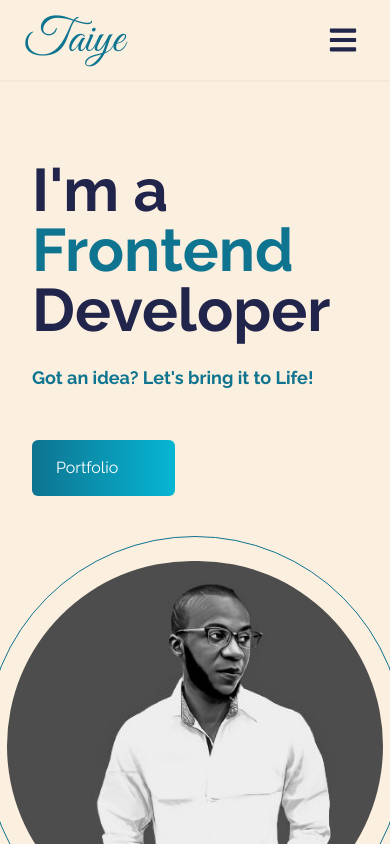
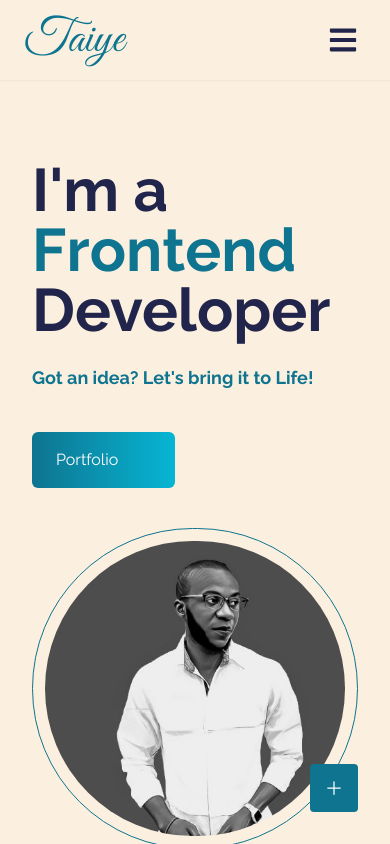
Before and after one commit to TeeAkinlade/My_PORTFOLIO, a React (Vite) app: page / in a window 390 px wide. Shown: the top 844 px of the page. Built offline with nearby package versions, Linux system fonts and the light colour scheme; some icons are missing.

Commit message:
changes to components

```diff
--- /dev/null
+++ b/src/components/FABs.jsx
@@ -0,0 +1,86 @@
+import { FaGithub, FaLinkedin } from 'react-icons/fa'
+import { GrMail } from 'react-icons/gr'
+import { BsFillPersonLinesFill } from 'react-icons/bs'
+
+export default function FABs() {
+    const links = [
+        {
+            id: 1,
+            child: (
+                     <FaLinkedin className="text-cyan-600 " />
+            ),
+            href: 'https://www.linkedin.com/in/akinlade-taiye-733a8120a/',
+        },
+        {
+            id: 2,
+            child: (
+                     <FaGithub className="text-cyan-600 " />
+            ),
+            href: 'https://github.com/TeeAkinlade'
+        },
+        {
+            id: 3,
+            child: (
+                     <GrMail className="text-cyan-600 " />
+            ),
+            href: 'mailto:taiye.akinlade1@gmail.com'
+        },
+        {
+            id: 4,
+            child: (
+                   <BsFillPersonLinesFill className="text-cyan-600 " />
+            ),
+            href: '/Taiye Akinlade.pdf',
+            download: true,
+        },
+    ]
+  return (
+    <>
+      <div className="fixed bottom-8 right-8 z-50">
+        <div className="group flex flex-col-reverse gap-2">
+          <button className="group relative z-50 inline-flex h-12 items-center justify-center gap-2 self-center whitespace-nowrap rounded bg-cyan-700 px-6 text-sm font-medium tracking-wide text-white transition duration-300 hover:bg-cyan-600 focus:bg-cyan-700 focus-visible:outline-none disabled:cursor-not-allowed disabled:border-cyan-300 disabled:bg-cyan-300 disabled:shadow-none">
+            <span className="relative transition duration-300 only:-mx-6 group-hover:rotate-45">
+              <span className="sr-only">Button description</span>
+              <svg
+                xmlns="http://www.w3.org/2000/svg"
+                fill="none"
+                viewBox="0 0 24 24"
+                strokeWidth="1.5"
+                stroke="currentColor"
+                className="h-5 w-5"
+                aria-label="Plus icon"
+                role="graphics-symbol"
+              >
+                <path
+                  strokeLinecap="round"
+                  strokeLinejoin="round"
+                  d="M12 4.5v15m7.5-7.5h-15"
+                />
+              </svg>
+            </span>
+          </button>
+          {links.map(({ id, child, href, download }) =>(
+             <a
+             href={href}
+             key={id}
+             className='flex justify-between items-center w-full text-white'
+             download={download}
+             target='_blank'
+             rel='noreferrer'
+            >
+                <button className="inline-flex h-0 w-0 translate-y-2 items-center justify-center gap-2 self-center justify-self-center overflow-hidden whitespace-nowrap rounded bg-white px-6 text-sm font-medium tracking-wide opacity-0 transition duration-300 hover:bg-[#ececec] hover:text-cyan-700 focus:text-cyan-700 focus-visible:outline-none disabled:cursor-not-allowed disabled:border-cyan-300 disabled:bg-cyan-100 disabled:text-cyan-400 disabled:shadow-none group-hover:h-12 group-hover:w-12 group-hover:translate-y-0 group-hover:opacity-100"
+            >
+                <span className="relative only:-mx-6">
+                <span className="sr-only">Button description</span>
+
+                        {child}
+                </span>
+                </button>
+            </a>
+          ))}
+
+        </div>
+      </div>
+    </>
+  )
+}
--- a/src/components/Footer.jsx
+++ b/src/components/Footer.jsx
@@ -2,8 +2,8 @@ import React from 'react'
 
 const Footer = () => {
   return (
-    <div className='bg-secondaryBg'>
-        <p className='text-center text-sm p-2 text-gray-400'>&copy; Taiye Akinlade. All rights reserved.</p>
+    <div className='bg-secondary'>
+        <p className='text-center text-sm p-2 text-primary'>&copy; Taiye Akinlade. All rights reserved.</p>
     </div>
   )
 }
--- a/src/components/Home.jsx
+++ b/src/components/Home.jsx
@@ -2,16 +2,52 @@ import React from 'react'
 import { FaArrowRight } from 'react-icons/fa6'
 import heroImage from '../img/image1.jpg'
 import { Link } from 'react-scroll'
+import FABs from './FABs'
+import { motion } from "framer-motion";
 
 const Home = () => {
+    const word = "Frontend";
+
+    const containerVariants = {
+        hidden: { opacity: 1 },
+        visible: {
+          opacity: 1,
+          transition: {
+            staggerChildren: 0.2,
+          },
+        },
+      };
+
+      const letterVariants = {
+        hidden: { y: "-100vh", opacity: 0 },
+        visible: {
+          y: 0,
+          opacity: 1,
+          transition: { type: "spring", stiffness: 100, damping: 10 },
+        },
+      };
+
   return (
     <div name="home"
-        className='h-full md:h-[101vh] w-full bg-primaryBg text-black md:px-16 lg:px-28 py-20 md:py-0'
+        className='h-full md:h-[101vh] w-full bg-primary text-black md:px-16 lg:px-28 py-20 md:py-0'
     >
         <div className="mx-auto flex flex-col items-center justify-between h-full lg:px-[30px] px-8 lg:flex-row pt-20">
-            <div className="flex flex-col">
-                <h2 className='text-6xl sm:text-7xl md:mt-20 lg:mt-0 font-bold text-secondaryBg'>
-                    I'm a <span className='text-cyan-700'>Frontend</span> <br /> Developer
+            <div className="">
+                <h2 className='text-6xl sm:text-[4.5rem] md:mt-20 lg:mt-0 font-bold text-secondary'>
+                    I'm a{" "}
+                    <motion.span
+                        variants={containerVariants}
+                        initial="hidden"
+                        animate="visible"
+                        className="inline-flex text-cyan-700"
+                    >
+                        {word.split("").map((letter, index) => (
+                        <motion.span key={index} variants={letterVariants}>
+                            {letter}
+                        </motion.span>
+                        ))}
+                    </motion.span>{""}
+                    Developer
                 </h2>
                 <p className="py-6 max-w-md md:max-w-lg text-lg font-bold text-cyan-700">
                     Got an idea? Let's bring it to Life!
@@ -27,13 +63,15 @@ const Home = () => {
                     </Link>
                 </div>
             </div>
-            <div className="md:py-8 lg:py-0 border border-cyan-700 rounded-full h-[420px] w-[420px] flex justify-center items-center">
+            <div className="rounded-full">
                 <img src={heroImage} alt="heroImage"
-                    className='w-[90%] rounded-full'
+                    className='w-full rounded-full border p-3 border-cyan-700'
                 />
             </div>
         </div>
-
+        <div className="md:hidden">
+            <FABs />
+        </div>
     </div>
   )
 }
--- a/src/components/NavBar.jsx
+++ b/src/components/NavBar.jsx
@@ -29,14 +29,14 @@ const NavBar = () => {
         },
     ]
   return (
-    <div className='flex justify-between items-center w-full h-20 px-4 md:px-16 lg:px-28 text-black bg-primaryBg shadow-sm
+    <div className='flex justify-between items-center w-full h-20 px-4 md:px-16 lg:px-28 text-black bg-primary shadow-sm
     fixed z-50'>
         <div>
             <h1 className='text-5xl font-signature ml-2 text-cyan-700'>Taiye</h1>
         </div>
         <ul className="hidden md:flex">
             {links.map(({ id, link}) => (
-                <li key={id} className="px-4 cursor-pointer capitalize font-medium text-secondaryBg hover:scale-105 hover:text-cyan-700 duration-200">
+                <li key={id} className="px-4 cursor-pointer capitalize font-medium text-secondary hover:scale-105 hover:text-cyan-700 duration-200">
                     <Link to={link} smooth duration={500}>
                         {link}
                     </Link>
@@ -46,11 +46,11 @@ const NavBar = () => {
 
         <div
             onClick={() => setNav(!nav)}
-            className="cursor-pointer pr-4 z-10 text-secondaryBg md:hidden">
+            className="cursor-pointer pr-4 z-10 text-secondary md:hidden">
             {nav ? <FaTimes size={30} /> : <FaBars  size={30}/>}
         </div>
         {nav && (
-            <ul className="flex flex-col justify-center items-center absolute top-0 left-0 w-full h-screen bg-primaryBg text-secondaryBg">
+            <ul className="flex flex-col justify-center items-center absolute top-0 left-0 w-full h-screen bg-primary text-secondary">
                 {
                     links.map(({id, link}) =>(
                         <li
--- a/src/components/SocialLink.jsx
+++ b/src/components/SocialLink.jsx
@@ -46,11 +46,11 @@ const SocialLink = () => {
     ]
 
   return (
-    <div className='hidden lg:flex flex-col top-[35%] left-0 fixed'>
+    <div className='hidden md:flex flex-col top-[35%] left-0 fixed'>
         <ul>
             {links.map(({ id, child, href, style, download }) =>(
                 <li key={id}
-                 className={"flex justify-between items-center w-40 h-14 px-4 ml-[-100px] hover:ml-[-10px] hover:rounded-md duration-300 bg-secondaryBg" + " " + style}>
+                 className={"flex justify-between items-center w-40 h-14 px-4 ml-[-100px] hover:ml-[-10px] hover:rounded-md duration-300 bg-cyan-700" + " " + style}>
                     <a
                         href={href}
                         className='flex justify-between items-center w-full text-white'
--- a/src/index.css
+++ b/src/index.css
@@ -22,8 +22,8 @@ body{
   padding: 0.6em 2em;
   border: none;
   outline: none;
-  color: rgb(255, 255, 255);
-  background: #111;
+  color: #fbf0df;
+  background: #22254b;
   cursor: pointer;
   position: relative;
   z-index: 0;
@@ -37,15 +37,15 @@ body{
   content: "";
   background: linear-gradient(
     45deg,
-    #ff0000,
-    #ff7300,
+    #00a2ff,
+    #ca9503ce,
     #fffb00,
-    #48ff00,
-    #00ffd5,
+    #22254b,
     #002bff,
+    #fbf0df,
     #7a00ff,
-    #ff00c8,
-    #ff0000
+    #0E7490,
+    #ffee00
   );
   border-radius: 10px;
   position: absolute;
@@ -79,7 +79,7 @@ body{
   position: absolute;
   width: 100%;
   height: 100%;
-  background: #222;
+  background: #22254b;
   left: 0;
   top: 0;
   border-radius: 10px;
--- a/tailwind.config.js
+++ b/tailwind.config.js
@@ -8,8 +8,8 @@ export default {
     extend: {
       colors:{
         primaryColor: "#0E7490",
-        primaryBg: '#fbf0df',
-        secondaryBg: "#22254b",
+        primary: '#fbf0df',
+        secondary: "#22254b",
       }
     },
     fontFamily: {
```
Also changed, not shown: src/components/About.jsx (+5 -4 lines), src/components/Contact.jsx (+4 -4 lines), src/components/Experience.jsx (+13 -6 lines), src/components/Portfolio.jsx (+6 -6 lines), src/img/git.png (added), src/img/sass.png (added).
